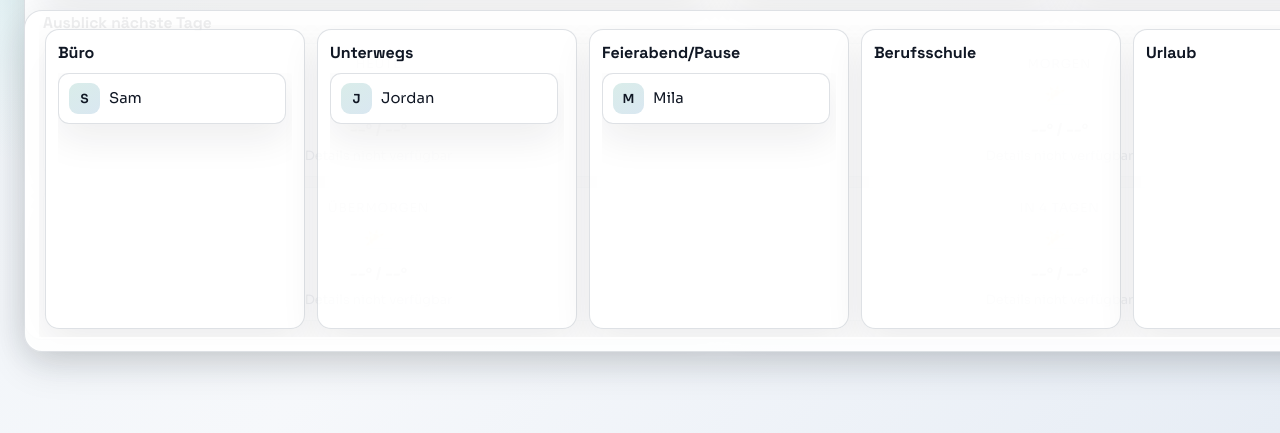
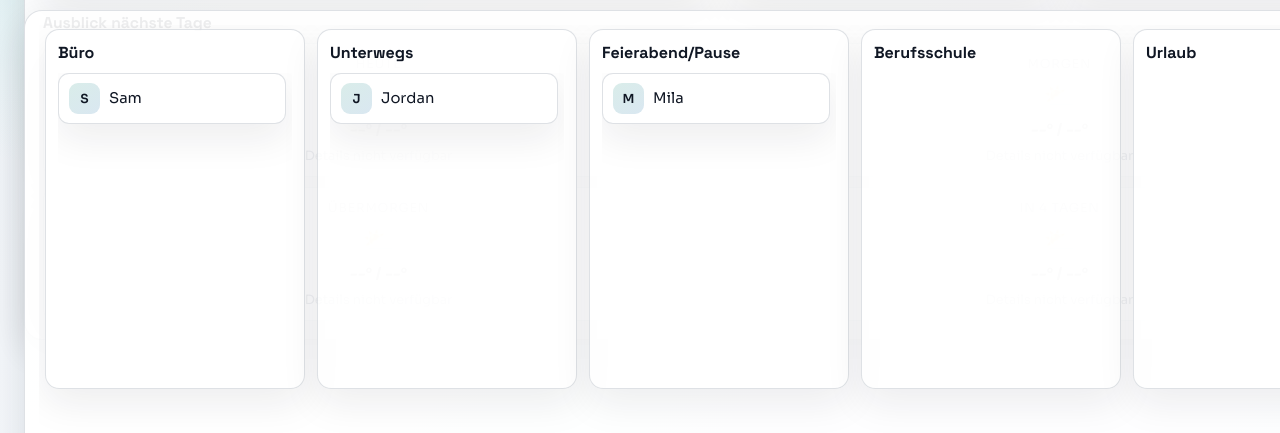
Before and after one commit to Lula202020/ITCenterScreen, a website: page index.html in a window 1280 px wide. Shown: the part 367-800 px from the top of the page. Drawn offline with nearby package versions, Linux system fonts and the light colour scheme; no server answers.

Commit message:
fix: scrolling

```diff
--- a/style.css
+++ b/style.css
@@ -348,8 +348,8 @@ select {
 
 .content {
   padding: 24px;
-  height: 100vh;
-  min-height: 100vh;
+  height: 100dvh;
+  min-height: 100dvh;
   display: grid;
   grid-template-rows: auto minmax(520px, 1fr);
   gap: 16px;
@@ -658,6 +658,11 @@ select {
   min-height: 0;
   overflow: hidden;
   align-self: stretch;
+  display: flex;
+  flex-direction: column;
+  flex: 1 1 auto;
+  height: calc(100dvh - 220px);
+  max-height: calc(100dvh - 220px);
 }
 
 .board-hint {
@@ -670,10 +675,16 @@ select {
   display: grid;
   grid-auto-flow: column;
   grid-auto-columns: minmax(260px, 1fr);
+  grid-auto-rows: minmax(0, 1fr);
   gap: 12px;
   overflow-x: auto;
   overflow-y: hidden;
   padding: 4px 6px 8px;
+  height: 100%;
+  min-height: 0;
+  align-items: stretch;
+  scrollbar-width: thin;
+  scrollbar-color: rgba(145, 170, 196, 0.35) transparent;
 }
 
 .column {
@@ -681,10 +692,15 @@ select {
   border: 1px solid rgba(145, 170, 196, 0.18);
   border-radius: 14px;
   padding: 12px;
-  min-height: 300px;
+  min-height: 280px;
+  min-height: 0;
+  height: 360px;
+  max-height: 360px;
+  overflow: hidden;
   display: grid;
-  grid-template-rows: auto 1fr;
+  grid-template-rows: auto minmax(0, 1fr);
   gap: 10px;
+  align-self: start;
 }
 
 .column-head {
@@ -708,10 +724,33 @@ select {
   display: grid;
   align-content: start;
   gap: 8px;
-  /* allow vertical scrolling when many members exist */
+  flex: 1 1 auto;
+  min-height: 0;
+  height: 100%;
+  max-height: 100%;
   overflow-y: auto;
+  overflow-x: hidden;
   -webkit-overflow-scrolling: touch;
-  padding-right: 6px; /* keep a small gap so last item isn't hidden behind scrollbar */
+  padding-right: 6px;
+  scrollbar-width: thin;
+  scrollbar-color: rgba(145, 170, 196, 0.35) transparent;
+}
+
+.member-list::-webkit-scrollbar,
+.board::-webkit-scrollbar {
+  width: 8px;
+  height: 8px;
+}
+
+.member-list::-webkit-scrollbar-track,
+.board::-webkit-scrollbar-track {
+  background: transparent;
+}
+
+.member-list::-webkit-scrollbar-thumb,
+.board::-webkit-scrollbar-thumb {
+  background: rgba(145, 170, 196, 0.35);
+  border-radius: 999px;
 }
 
 .member-card {
```
